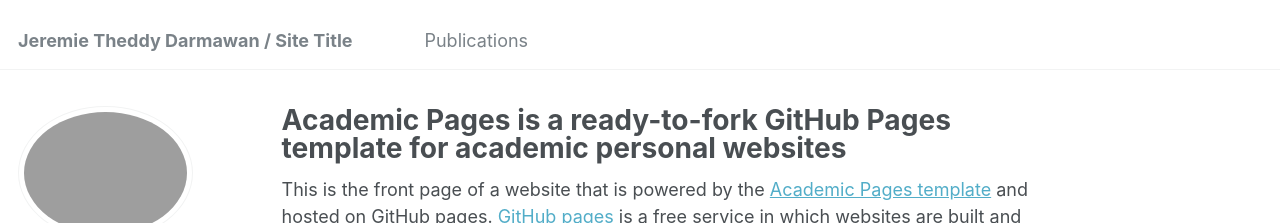
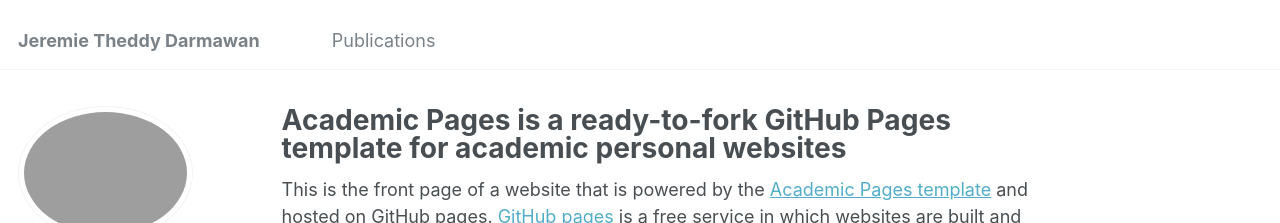
Before and after one commit to jeremietd/jeremietd.github.io, a Jekyll site: the page built from _pages/about.md, in a window 1280 px wide. Shown: the top 223 px of the page. Built offline with Jekyll 4.4.1, drawn with Linux system fonts in a browser that asks for light colours; some web fonts are replaced.

Commit message:
Update _config.yml

```diff
--- a/_config.yml
+++ b/_config.yml
@@ -8,7 +8,7 @@
 
 # Basic Site Settings
 locale                   : "en-US"
-title                    : "Jeremie Theddy Darmawan / Site Title"
+title                    : "Jeremie Theddy Darmawan"
 title_separator          : "-"
 name                     : &name "Jeremie"
 description              : &description "personal description"
```
